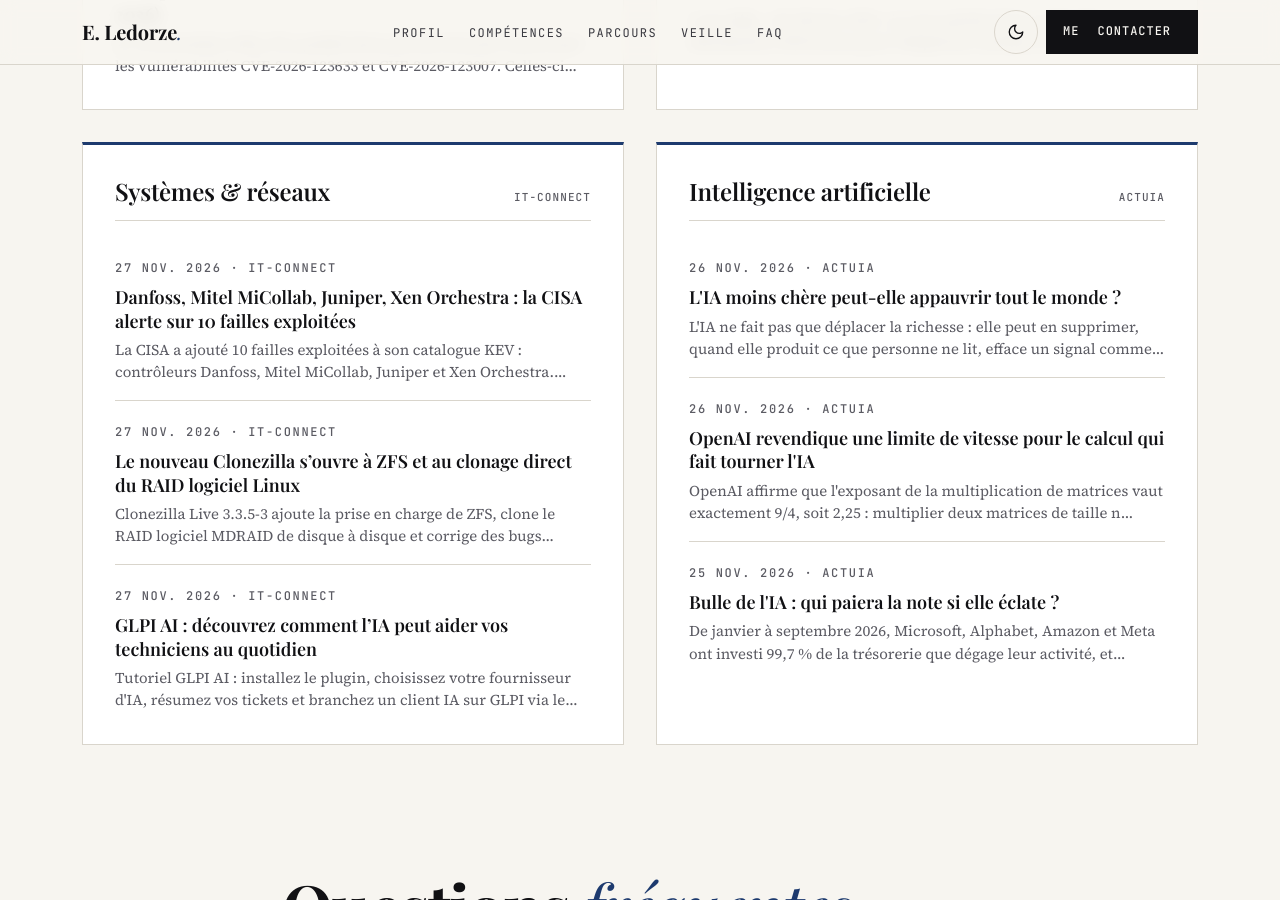
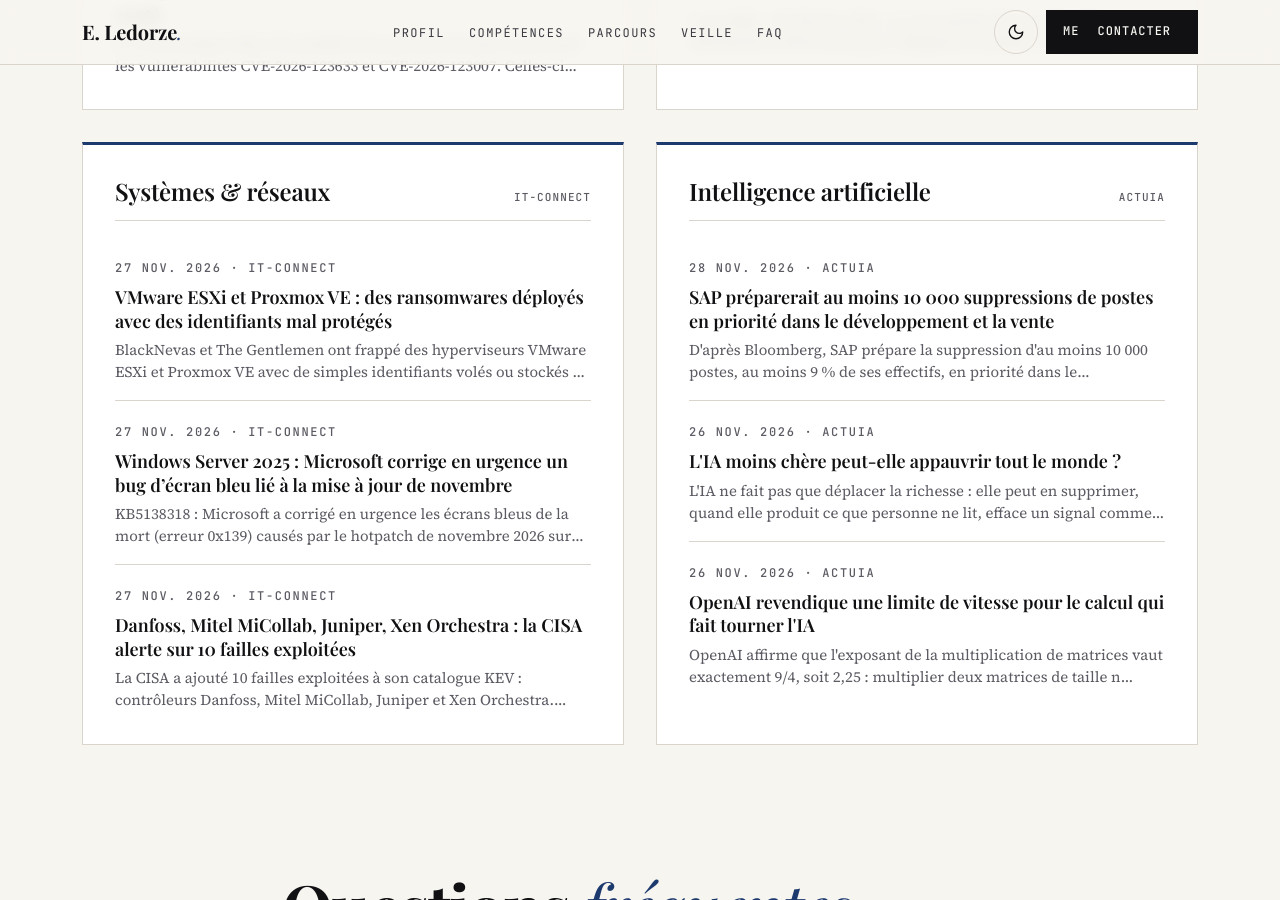
Before and after one commit to TheDringe54-lab/TheDringe54-lab.github.io, a Jekyll site: the page built from index.html, in a window 1280 px wide and 900 px high, scrolled down 4893 px. Built offline with Jekyll 4.4.1, drawn with Linux system fonts in a browser that asks for light colours; some of the changed text lies outside the part shown.

Commit message:
Veille techno : mise à jour automatique

```diff
--- a/_data/veille.json
+++ b/_data/veille.json
@@ -1,5 +1,5 @@
 {
-  "mise_a_jour": "2026-11-27",
+  "mise_a_jour": "2026-11-28",
   "themes": [
     {
       "id": "cyber",
@@ -63,25 +63,25 @@
       "titre_en": "Systems & networks",
       "articles": [
         {
+          "titre": "VMware ESXi et Proxmox VE : des ransomwares déployés avec des identifiants mal protégés",
+          "lien": "https://www.it-connect.fr/blacknevas-ransomware-vmware-esxi-vcenter/",
+          "source": "IT-Connect",
+          "date": "2026-11-27",
+          "resume": "BlackNevas et The Gentlemen ont frappé des hyperviseurs VMware ESXi et Proxmox VE avec de simples identifiants volés ou stockés au mauvais endroit. Le post…"
+        },
+        {
+          "titre": "Windows Server 2025 : Microsoft corrige en urgence un bug d’écran bleu lié à la mise à jour de novembre",
+          "lien": "https://www.it-connect.fr/windows-server-2025-kb5138318-hotpatch-ecran-bleu/",
+          "source": "IT-Connect",
+          "date": "2026-11-27",
+          "resume": "KB5138318 : Microsoft a corrigé en urgence les écrans bleus de la mort (erreur 0x139) causés par le hotpatch de novembre 2026 sur Windows Server 2025. Le post…"
+        },
+        {
           "titre": "Danfoss, Mitel MiCollab, Juniper, Xen Orchestra : la CISA alerte sur 10 failles exploitées",
           "lien": "https://www.it-connect.fr/danfoss-mitel-juniper-xen-orchestra-10-failles-exploitees-cisa/",
           "source": "IT-Connect",
           "date": "2026-11-27",
           "resume": "La CISA a ajouté 10 failles exploitées à son catalogue KEV : contrôleurs Danfoss, Mitel MiCollab, Juniper et Xen Orchestra. Voici les failles en question. Le…"
-        },
-        {
-          "titre": "Le nouveau Clonezilla s’ouvre à ZFS et au clonage direct du RAID logiciel Linux",
-          "lien": "https://www.it-connect.fr/clonezilla-live-3-3-5-3-zfs-mdraid/",
-          "source": "IT-Connect",
-          "date": "2026-11-27",
-          "resume": "Clonezilla Live 3.3.5-3 ajoute la prise en charge de ZFS, clone le RAID logiciel MDRAID de disque à disque et corrige des bugs risqués pour vos données. Le…"
-        },
-        {
-          "titre": "GLPI AI : découvrez comment l’IA peut aider vos techniciens au quotidien",
-          "lien": "https://www.it-connect.fr/tuto-glpi-ai/",
-          "source": "IT-Connect",
-          "date": "2026-11-27",
-          "resume": "Tutoriel GLPI AI : installez le plugin, choisissez votre fournisseur d'IA, résumez vos tickets et branchez un client IA sur GLPI via le protocole MCP. Le post…"
         }
       ]
     },
@@ -90,6 +90,13 @@
       "titre": "Intelligence artificielle",
       "titre_en": "Artificial intelligence",
       "articles": [
+        {
+          "titre": "SAP préparerait au moins 10 000 suppressions de postes en priorité dans le développement et la vente",
+          "lien": "https://www.actuia.com/actualite/sap-preparerait-au-moins-10-000-suppressions-de-postes-en-priorite-dans-le-developpement-et-la-vente/",
+          "source": "ActuIA",
+          "date": "2026-11-28",
+          "resume": "D'après Bloomberg, SAP prépare la suppression d'au moins 10 000 postes, au moins 9 % de ses effectifs, en priorité dans le développement de produits…"
+        },
         {
           "titre": "L'IA moins chère peut-elle appauvrir tout le monde ?",
           "lien": "https://www.actuia.com/actualite/si-lia-produit-moins-cher-comment-peut-elle-detruire-de-la-valeur/",
@@ -103,13 +110,6 @@
           "source": "ActuIA",
           "date": "2026-11-26",
           "resume": "OpenAI affirme que l'exposant de la multiplication de matrices vaut exactement 9/4, soit 2,25 : multiplier deux matrices de taille n demanderait au moins la…"
-        },
-        {
-          "titre": "Bulle de l'IA : qui paiera la note si elle éclate ?",
-          "lien": "https://www.actuia.com/actualite/bulle-de-lia-qui-paiera-la-note-si-elle-eclate/",
-          "source": "ActuIA",
-          "date": "2026-11-25",
-          "resume": "De janvier à septembre 2026, Microsoft, Alphabet, Amazon et Meta ont investi 99,7 % de la trésorerie que dégage leur activité, et prévoient de 720 à 740…"
         }
       ]
     }
```
